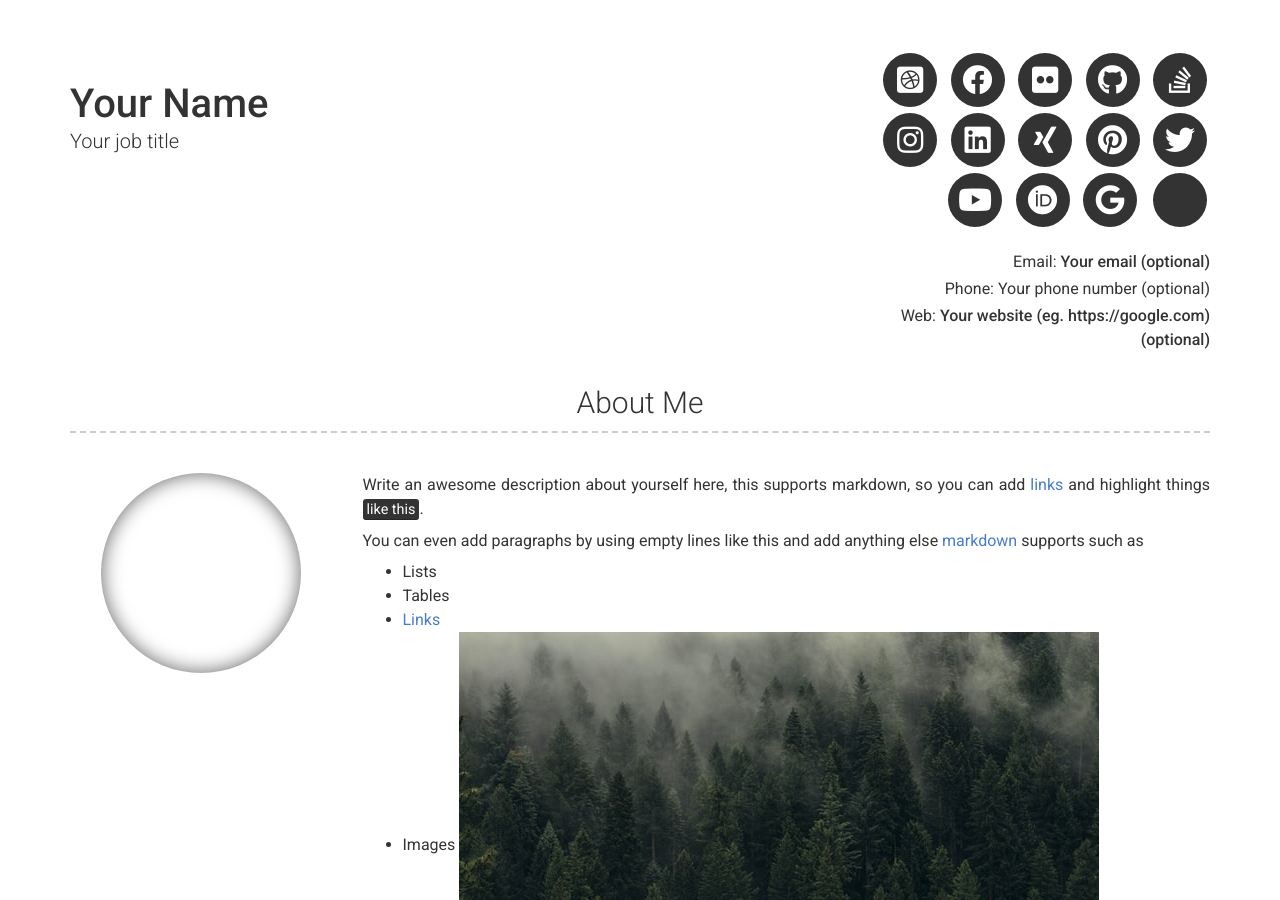
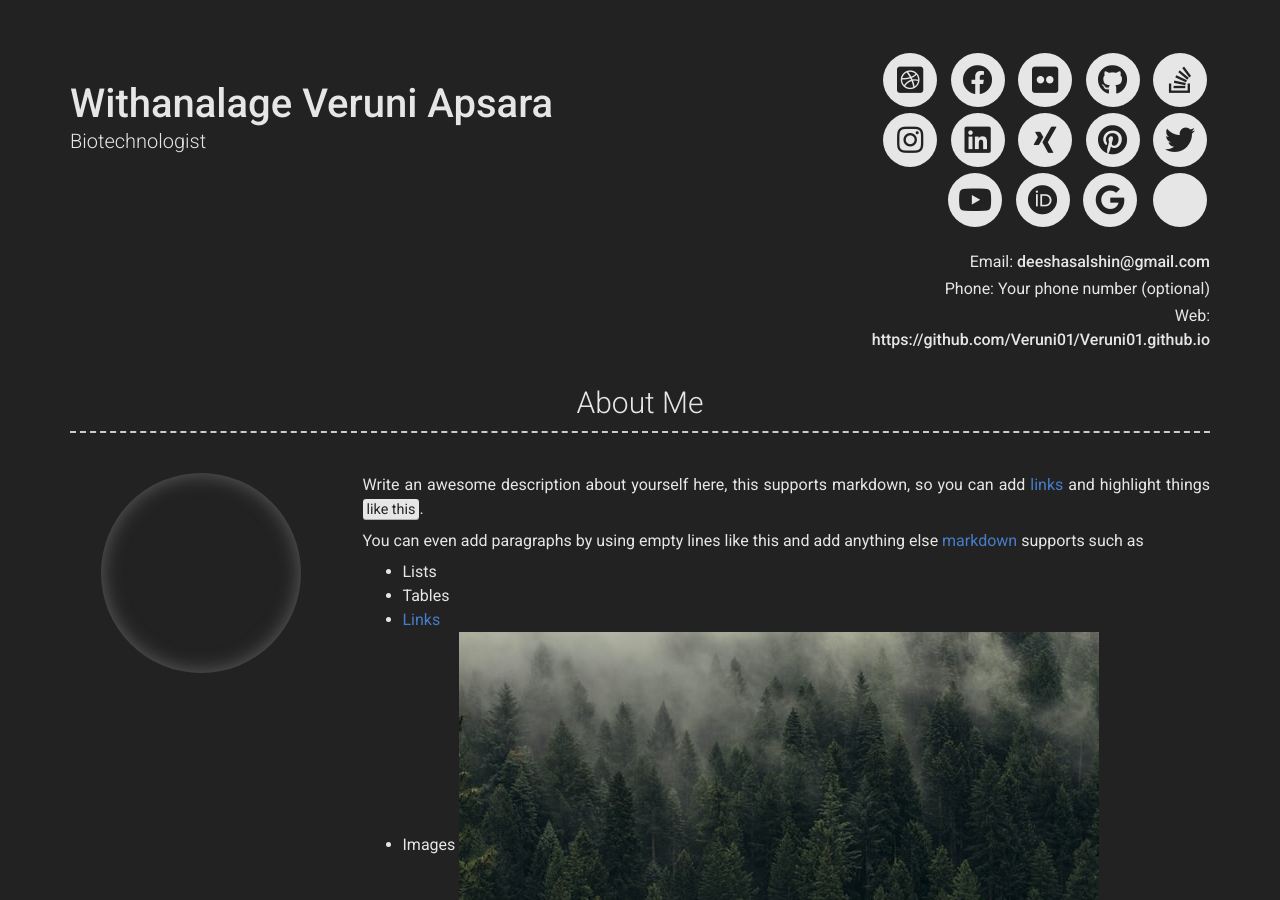
Before and after one commit to sproogen/modern-resume-theme, a Jekyll site: the page built from index.md, in a window 1280 px wide and 900 px high. Built offline with Jekyll 4.4.1, drawn with Linux system fonts in a browser that asks for light colours; nearby versions of some CDN libraries; some of the changed text lies outside the part shown.

Commit message:
initial commit

```diff
--- a/_config.yml
+++ b/_config.yml
@@ -6,17 +6,17 @@ repository: Git repository where your resume will be hosted, only required if yo
 version: 2
 
 # Personal info
-name: Your Name
-title: Your job title
-email: Your email (optional)
+name: Withanalage Veruni Apsara
+title: Biotechnologist
+email: deeshasalshin@gmail.com
 # email_title: Email (Email title override)
 phone: Your phone number (optional)
 # phone_title: Phone (Phone title override)
-website: Your website (eg. https://google.com)(optional)
-# website_title: Web (Website title override)
+website: https://github.com/Veruni01/Veruni01.github.io
+# website_title: Venuri's Portfolio
 
 # Dark Mode (true/false/never)
-darkmode: false
+darkmode: true
 
 # Social links
 twitter_username: jekyllrb
```
